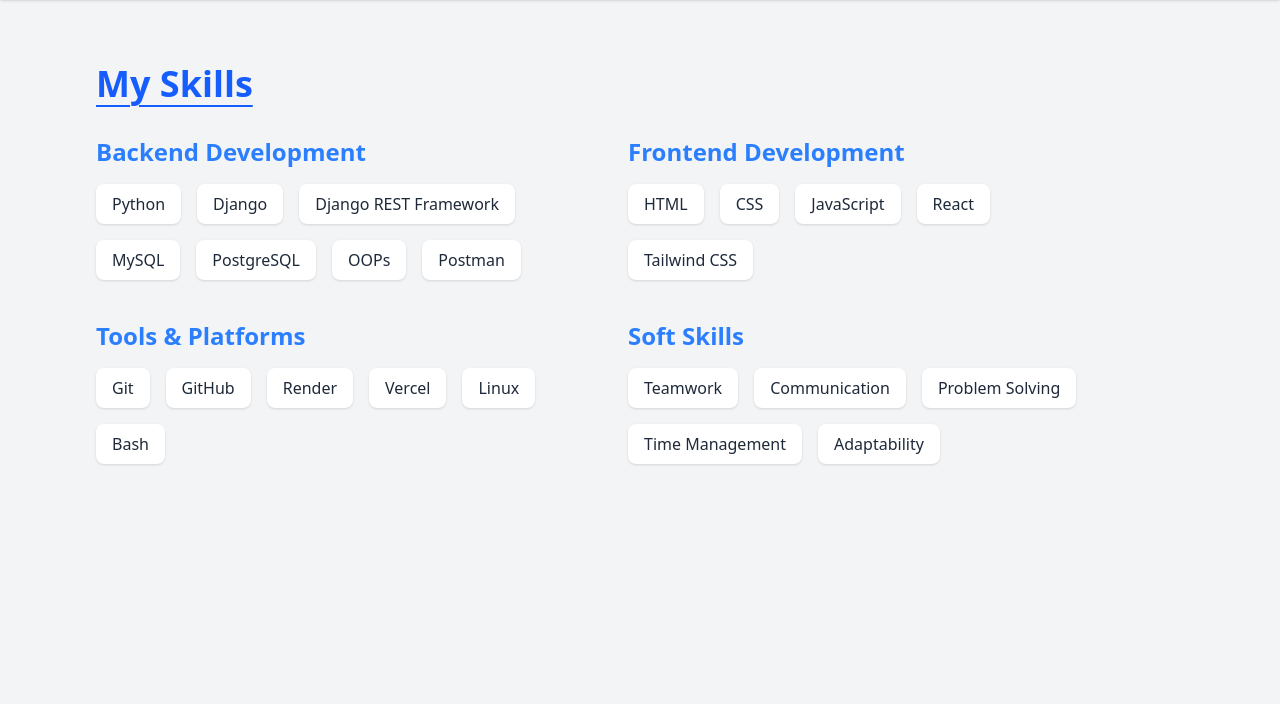
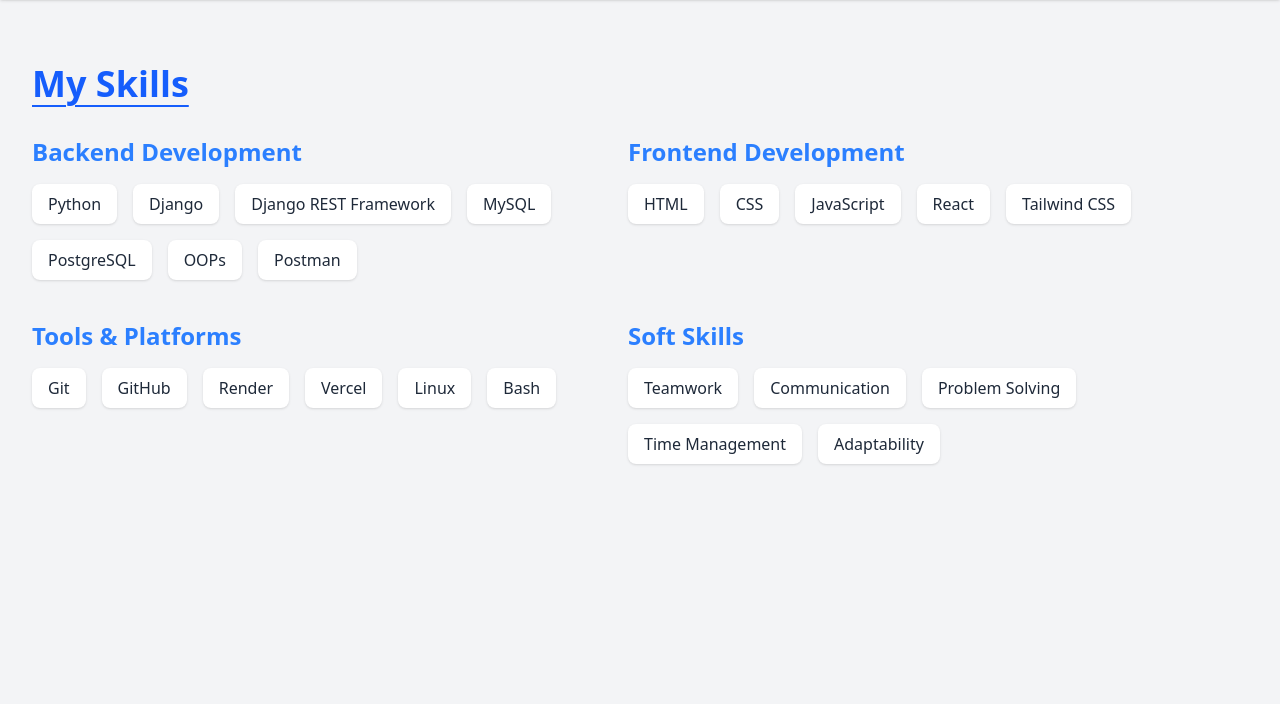
Before and after one commit to sai-krishna-kotha/portfolio-website, a Django app: page /skills/ in a window 1280 px wide. Shown: the part 64-768 px from the top of the page. Run offline with Django 5.2, Linux system fonts and the light colour scheme; style sheets or scripts are compiled from the project's sources.

Commit message:
made some changes to skills page

```diff
--- a/myapp/templates/myapp/skills.html
+++ b/myapp/templates/myapp/skills.html
@@ -5,7 +5,7 @@
 
 {% block content %}
 <section class="min-h-screen bg-gray-100 text-gray-900 py-16 px-4">
-  <div class="max-w-6xl mx-auto md:mx-4 px-16">
+  <div class="max-w-6xl mx-auto md:mx-4">
     <!-- Page Title -->
     <h1 class="text-4xl font-bold text-blue-600 mb-8 underline underline-offset-8 decoration-2">My Skills</h1>
 
```
Also changed, not shown: 1 other file.
